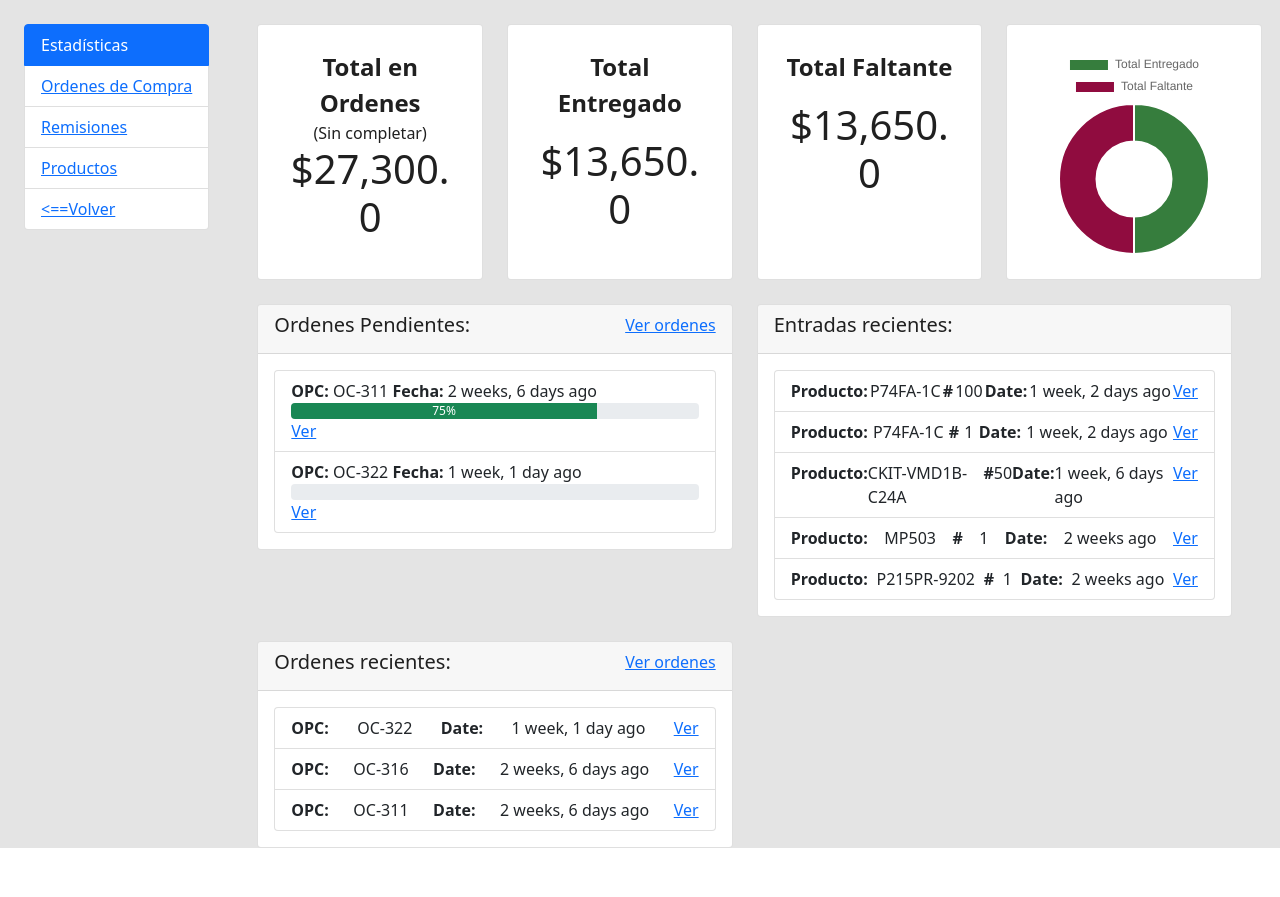
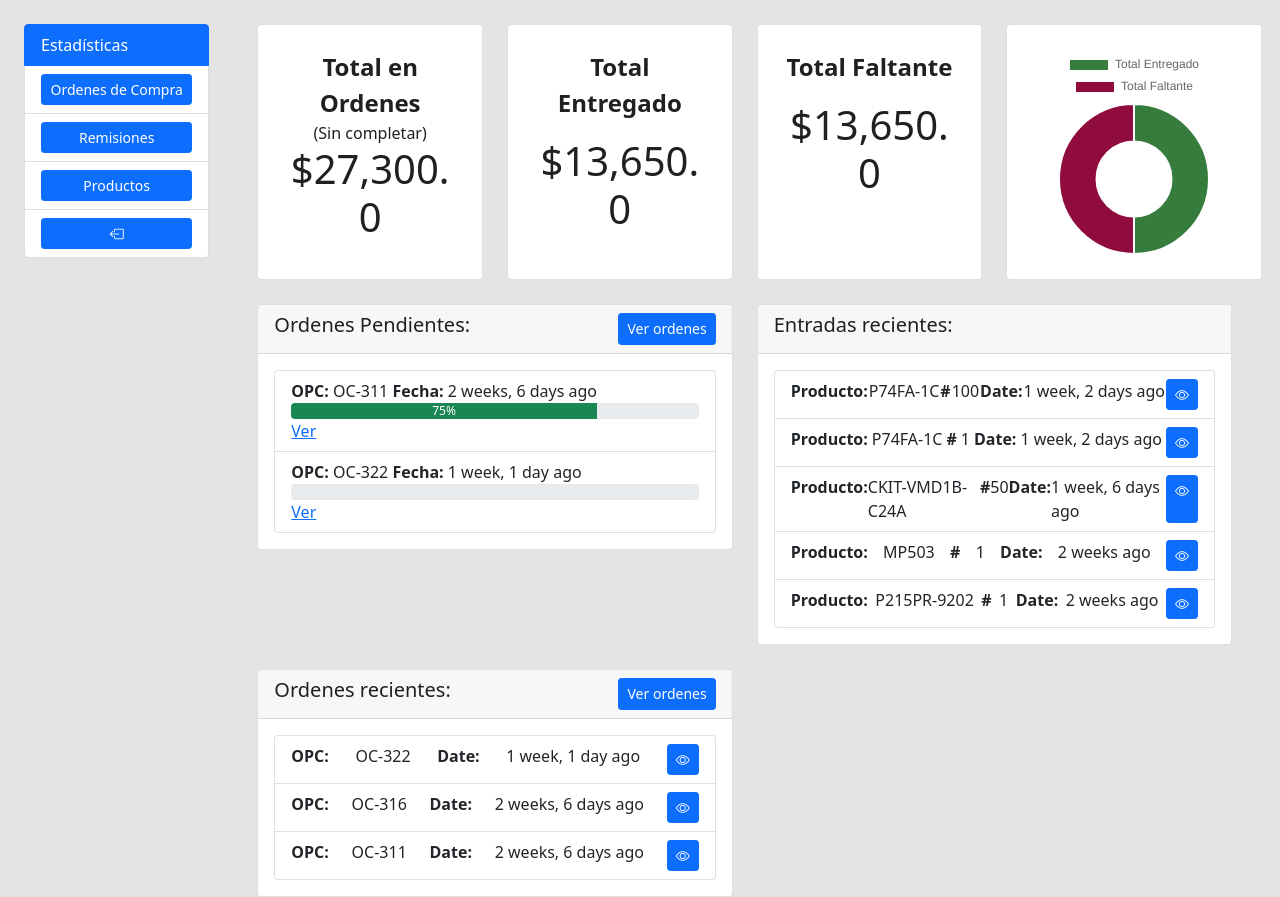
Before and after one commit to duvanceliz/apptsinc, a Django app: page /statictics/orders in a window 1280 px wide. Before the commit the page ends 848 px from the top, so only its background shows below. Run offline with Django 5.2, Linux system fonts and the light colour scheme; a user stored in the database is signed in; data comes from the database, SQL or seed files in the repository; both versions use the stored data as it was after the commit.

Commit message:
separacion orden, remisión, carrito, btn vista de estadistica

```diff
--- a/apptsinc/settings.py
+++ b/apptsinc/settings.py
@@ -30,10 +30,9 @@ BASE_DIR = Path(__file__).resolve().parent.parent
 SECRET_KEY = 'django-insecure-g3=)z0wy@_28znm85%z=tss+c^+!42*wbo@6t$m&j3fq7n4^h@'
 
 # SECURITY WARNING: don't run with debug turned on in production!
-DEBUG = False
+DEBUG = True
 
 ALLOWED_HOSTS = ['*']
-
 
 # Application definition
 
@@ -154,4 +153,4 @@ LOGIN_URL = '/login/'
 # OPENAI_API_KEY = config('OPENAI_API_KEY')
 STATICFILES_STORAGE = "whitenoise.storage.CompressedManifestStaticFilesStorage"
 
-CSRF_TRUSTED_ORIGINS = ['http://*']
+# CSRF_TRUSTED_ORIGINS = ['http://*']
--- a/tsinc/templates/components/remissionForm.html
+++ b/tsinc/templates/components/remissionForm.html
@@ -10,9 +10,9 @@
 
       <form action="" method="POST" id="form">
         {% csrf_token %}
-        {{form_re.as_p}}
+        {{form.as_p}}
 
-        <button class="btn btn-primary mb-2">Guardar</button>
+        <button class="btn btn-primary mb-2" style="width: 100%;" id="btn-save">Guardar</button>
 
     </form>
     <a href=" {% url 'remissions' %}" class="btn btn-link">Ver remisiones generadas</a>
--- a/tsinc/templates/createorder.html
+++ b/tsinc/templates/createorder.html
@@ -31,11 +31,13 @@
 
     {% endif %}
 
+      {% include 'components/orderForm.html' %}
+
        </div>
-       <div class="col-md-6">
+       <div class="col-md-8">
         {% include 'components/car.html' %}
        </div>
-       <div class="col-md-2"></div>
+
 
     </div>
   </div>
--- a/tsinc/templates/editorder.html
+++ b/tsinc/templates/editorder.html
@@ -90,7 +90,7 @@
         </div>
         <div class="col-md-8">
             <a href="{% url 'purcharse_order' %}" class=" btn btn-primary btn-sm mb-2">Volver</a>
-            <a href="{% url 'remission' %}" class=" btn btn-primary btn-sm mb-2">Ver Carrito</a>
+            <a href="{% url 'carpage' %}" class=" btn btn-primary btn-sm mb-2">Ver Carrito</a>
             <a href="{% url 'add_car_order' order.id %}" class=" btn btn-success btn-sm mb-2">Agregar del carrito</a>
 
             <div class="table-responsive">
--- a/tsinc/templates/layout.html
+++ b/tsinc/templates/layout.html
@@ -59,7 +59,7 @@
                 <ul class="dropdown-menu dropdown-menu-light" aria-labelledby="navbarDarkDropdownMenuLink">
                   <li><a class="dropdown-item" href="{% url 'purcharse_order' %}">Ver ordenes de compra</a></li>
                   <li><a class="dropdown-item" href="{% url 'purcharse_order_products' %}">Productos de ordenes de compra</a></li>
-                  <li><a class="dropdown-item" href="{% url 'remission' %}">Generar una orden de compra</a></li>
+                  <li><a class="dropdown-item" href="{% url 'create_order' %}">Generar una orden de compra</a></li>
                 </ul>
               </li>
 
--- a/tsinc/templates/layout3.html
+++ b/tsinc/templates/layout3.html
@@ -31,10 +31,10 @@
           <div class="col-md-2">
             <ul class="list-group">
               <li class="list-group-item active" aria-current="true">Estadísticas</li>
-              <li class="list-group-item"><a href="{% url 'order_statictics' %}">Ordenes de Compra</a></li>
-              <li class="list-group-item"><a href="{% url 'remission_statictics' %}">Remisiones</a></li>
-              <li class="list-group-item"><a href="{% url 'product_statictics' %}">Productos</a></li>
-              <li class="list-group-item"><a href="{% url 'product' %}"><==Volver</a></li>
+              <li class="list-group-item"><a href="{% url 'order_statictics' %}" class="btn btn-primary btn-sm" style="width: 100%;">Ordenes de Compra</a></li>
+              <li class="list-group-item"><a href="{% url 'remission_statictics' %}" class="btn btn-primary btn-sm" style="width: 100%;">Remisiones</a></li>
+              <li class="list-group-item"><a href="{% url 'product_statictics' %}" class="btn btn-primary btn-sm" style="width: 100%;">Productos</a></li>
+              <li class="list-group-item"><a href="{% url 'product' %}" class="btn btn-primary btn-sm" style="width: 100%;"><i class="bi bi-box-arrow-left"></i></a></li>
             </ul>
           </div>
 
--- a/tsinc/templates/orderstatictics.html
+++ b/tsinc/templates/orderstatictics.html
@@ -66,7 +66,7 @@
                 <div class="card-header d-flex justify-content-between">
 
                     <h5 class="fs-5">Ordenes Pendientes:</h5>
-                    <a href="{% url 'purcharse_order' %}"> Ver ordenes</a>
+                    <a href="{% url 'purcharse_order' %}" class="btn btn-primary btn-sm"> Ver ordenes</a>
                 </div>
                 <div class="card-body">
 
@@ -94,7 +94,7 @@
                             </div>
                             {% endif %}
                         <!-- <span class="fw-bold">Date:</span> {{order.order.date}}  -->
-                        <a href="{% url 'order_product_info' order.order.id %}">Ver</a>
+                        <a href="{% url 'order_product_info' order.order.id %}" >Ver</a>
                         </li>
 
                         {% endfor %}
@@ -122,7 +122,7 @@
 
                         <span class="fw-bold">#</span> {{entry.quantity}}
                         <span class="fw-bold">Date:</span> {{entry.date|naturaltime}}
-                        <a href="{% url 'entry_info' entry.id %}">Ver</a>
+                        <a href="{% url 'entry_info' entry.id %}" class="btn btn-primary btn-sm"><i class="bi bi-eye"></i></a>
                         </li>
 
                         {% endfor %}
@@ -141,7 +141,7 @@
                 <div class="card-header d-flex justify-content-between">
 
                     <h5 class="fs-5">Ordenes recientes:</h5>
-                    <a href="{% url 'purcharse_order' %}"> Ver ordenes</a>
+                    <a href="{% url 'purcharse_order' %}" class="btn btn-primary btn-sm"> Ver ordenes</a>
                 </div>
                 <div class="card-body">
 
@@ -151,7 +151,7 @@
                         <li class="list-group-item d-flex justify-content-between">
                         <span class="fw-bold">OPC:</span> {{order.code}}
                         <span class="fw-bold">Date:</span> {{order.date|naturaltime}}
-                        <a href="{% url 'order_product_info' order.id %}">Ver</a>
+                        <a href="{% url 'order_product_info' order.id %}" class="btn btn-primary btn-sm"><i class="bi bi-eye"></i></a>
                         </li>
 
                         {% endfor %}
--- a/tsinc/templates/product.html
+++ b/tsinc/templates/product.html
@@ -27,7 +27,7 @@
 
             {% if message.tags == 'success' %}
             <div class="alert alert-success" role="alert">
-            {{ message }} <a href="{% url 'remission' %}">Ir a generar una remisón</a>
+            {{ message }} <a href="{% url 'carpage' %}">Ver Carrito</a>
             </div>
             {% endif %}
 
--- a/tsinc/templates/remissionstatictics.html
+++ b/tsinc/templates/remissionstatictics.html
@@ -22,7 +22,7 @@
 
                     <span class="fw-bold">Empresa:</span> {{remission.company}}
                     <span class="fw-bold">Fecha:</span> {{remission.date|naturaltime}}
-                    <a href="{% url 'product_remission' remission.id %}">Ver</a>
+                    <a href="{% url 'product_remission' remission.id %}" class="btn btn-primary btn-sm"><i class="bi bi-eye"></i></a>
                     </li>
 
                     {% endfor %}
@@ -48,7 +48,7 @@
                     <span class="fw-bold">Model:</span> {{p.product.model}}
                     <!-- <span class="fw-bold">Cantidad:</span> <span class="">{{p.quantity}}</span>  -->
                     <span class="fw-bold">Date:</span> <span class="">{{p.remission.date|naturaltime}}</span>
-                    <a href="{% url 'product_remission' p.remission.id %}">Ver</a>
+                    <a href="{% url 'product_remission' p.remission.id %}" class="btn btn-primary btn-sm"><i class="bi bi-eye"></i></a>
                     </li>
 
                     {% endfor %}
--- a/tsinc/urls.py
+++ b/tsinc/urls.py
@@ -67,6 +67,5 @@ urlpatterns = [
     path('duplicateremission/<int:id>', views.duplicate_remission, name='duplicate_remission'),
     path('duplicateorder/<int:id>', views.duplicate_order, name='duplicate_order'),
     path('accessdenied/', views.access_denied, name='access_denied'),
-
-
+    path('carpage/', views.carpage, name='carpage'),
 ]
--- a/tsinc/views.py
+++ b/tsinc/views.py
@@ -1023,7 +1023,7 @@ def create_remission(request):
     if request.method == 'GET':
 
         productbox = ProductBox.objects.filter(usersession = request.user).all()
-        return render(request,'createremission.html',{'productbox':productbox,'form_re':CreateRemission,'form_or':CreateOrder })
+        return render(request,'createremission.html',{'productbox':productbox,'form':CreateRemission})
     else:
         productbox = ProductBox.objects.filter(usersession = request.user).all()
 
@@ -1160,10 +1160,12 @@ def increase_code_order():
 @user_passes_test(staff_required,login_url='/accessdenied/')
 @login_required
 def create_order(request):
-    if request.method == 'POST':
+    if request.method == 'GET':
         productbox = ProductBox.objects.filter(usersession = request.user).all()
-
-
+        return render(request,"createorder.html",{'productbox':productbox,'form':CreateOrder() })
+
+    else:
+        productbox = ProductBox.objects.filter(usersession = request.user).all()
 
         supplier = request.POST['supplier']
         nit = request.POST['nit']
@@ -1780,3 +1782,7 @@ def duplicate_order(request,id):
 
 def access_denied(request):
     return render(request,"accessdenied.html")
+
+def carpage(request):
+    productbox = ProductBox.objects.filter(usersession = request.user).all()
+    return render(request,"carpage.html",{'productbox':productbox})
```
Also changed, not shown: tsinc/templates/carpage.html (added, +29 -0 lines), tsinc/templates/components/car.html (+9 -1 lines), tsinc/templates/components/orderForm.html (+3 -4 lines), tsinc/templates/createremission.html (+3 -15 lines), tsinc/templates/productstatictics.html (+4 -4 lines), db.sqlite3.
